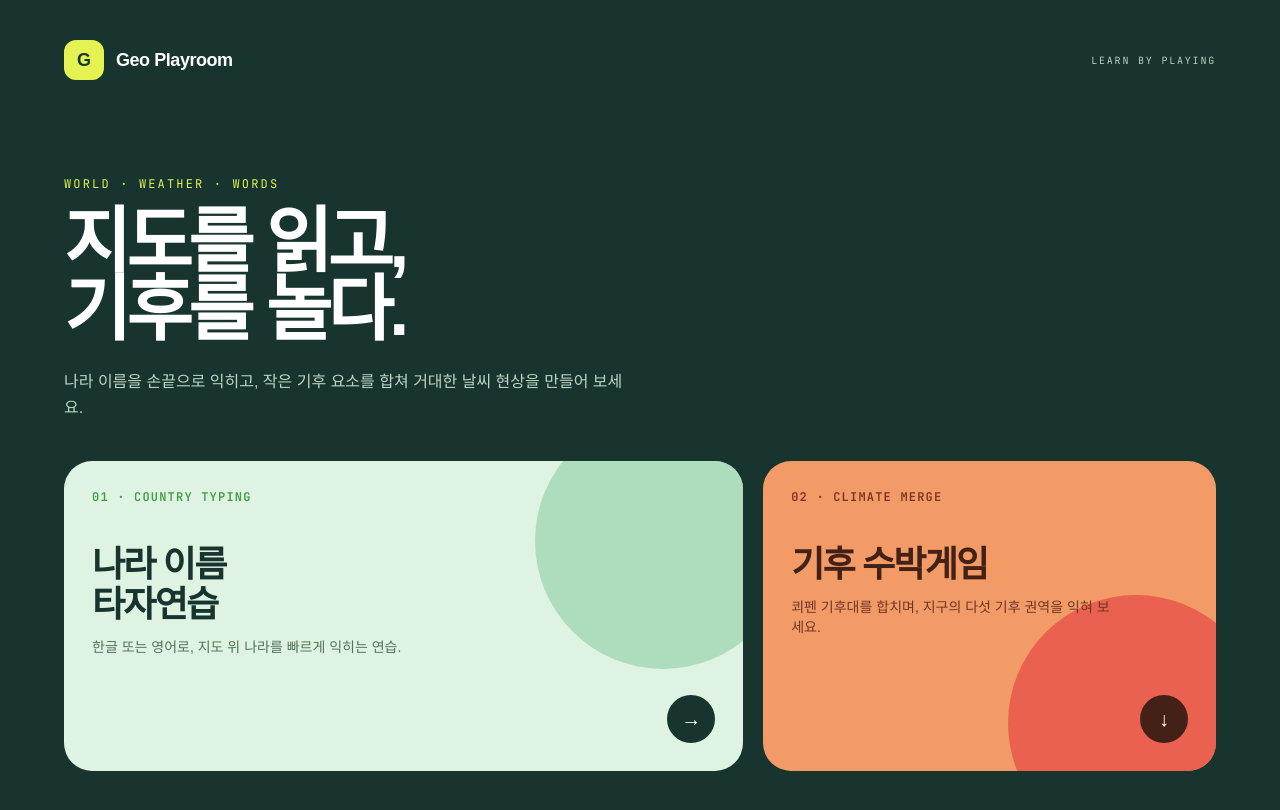
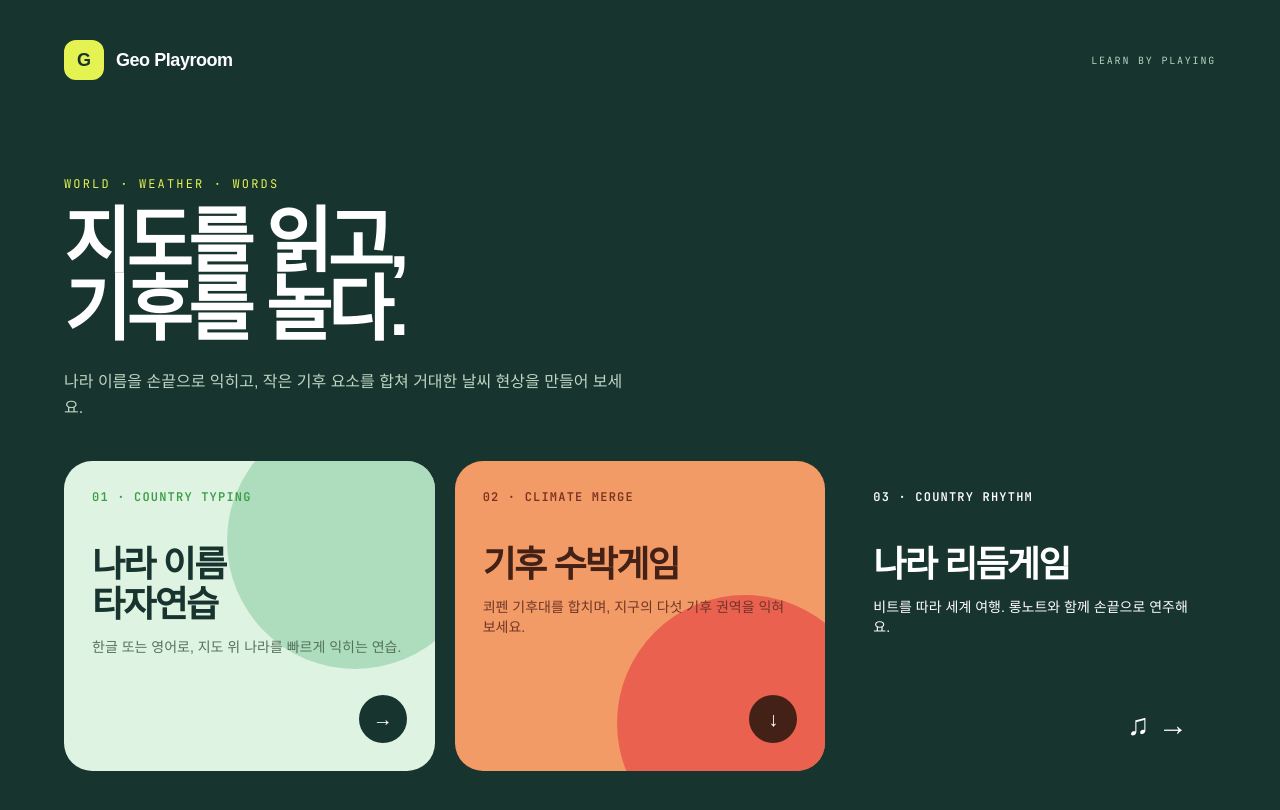
Before and after one commit to hint012377-maker/Typing-practice-app, a React (Vite) app: page / in a window 1280 px wide. Built offline with nearby package versions, Linux system fonts and the light colour scheme; a web font is replaced by a local one.

Commit message:
Add RhythmGame component and route

```diff
--- a/src/App.tsx
+++ b/src/App.tsx
@@ -1,6 +1,7 @@
 import { ChangeEvent, memo, PointerEvent, useCallback, useEffect, useMemo, useRef, useState } from "react";
 import { createBrowserRouter, Link, RouterProvider } from "react-router-dom";
 import Matter from "matter-js";
+import RhythmGame from "./RhythmGame";
 
 type Country = { code: string; korean: string; english: string; lat: number; lng: number; zoom: number };
 
@@ -403,7 +404,7 @@ function Launcher() {
             나라 이름을 손끝으로 익히고, 작은 기후 요소를 합쳐 거대한 날씨 현상을 만들어 보세요.
           </p>
         </section>
-        <section className="mt-10 grid gap-5 lg:grid-cols-[1.2fr_.8fr]">
+        <section className="mt-10 grid gap-5 lg:grid-cols-3">
           <Link
             to="/typing"
             className="group relative min-h-[260px] overflow-hidden rounded-[28px] bg-[#dff3e3] p-7 text-[#17342f] transition hover:-translate-y-1 sm:min-h-[310px]"
@@ -431,6 +432,12 @@ function Launcher() {
             <span className="absolute bottom-7 right-7 grid h-12 w-12 place-items-center rounded-full bg-[#442116] text-xl text-white transition group-hover:translate-x-1">
               ↓
             </span>
+          </Link>
+          <Link to="/rhythm" className="rhythm-launch group relative min-h-[260px] overflow-hidden rounded-[28px] p-7 transition hover:-translate-y-1 sm:min-h-[310px]">
+            <p className="relative font-mono text-xs font-bold tracking-widest">03 · COUNTRY RHYTHM</p>
+            <h2 className="relative mt-8 text-3xl font-bold tracking-[-.05em] sm:mt-10 sm:text-4xl">나라 리듬게임</h2>
+            <p className="relative mt-3 max-w-xs text-xs sm:text-sm">비트를 따라 세계 여행. 롱노트와 함께 손끝으로 연주해요.</p>
+            <span className="absolute bottom-7 right-7 text-3xl">♫ →</span>
           </Link>
         </section>
       </div>
@@ -980,6 +987,7 @@ const router = createBrowserRouter([
   { path: "/", element: <Launcher /> },
   { path: "/typing", element: <CountryTyping /> },
   { path: "/climate", element: <ClimateMerge /> },
+  { path: "/rhythm", element: <RhythmGame countries={lesson} /> },
   { path: "*", element: <Launcher /> },
 ]);
 
```
